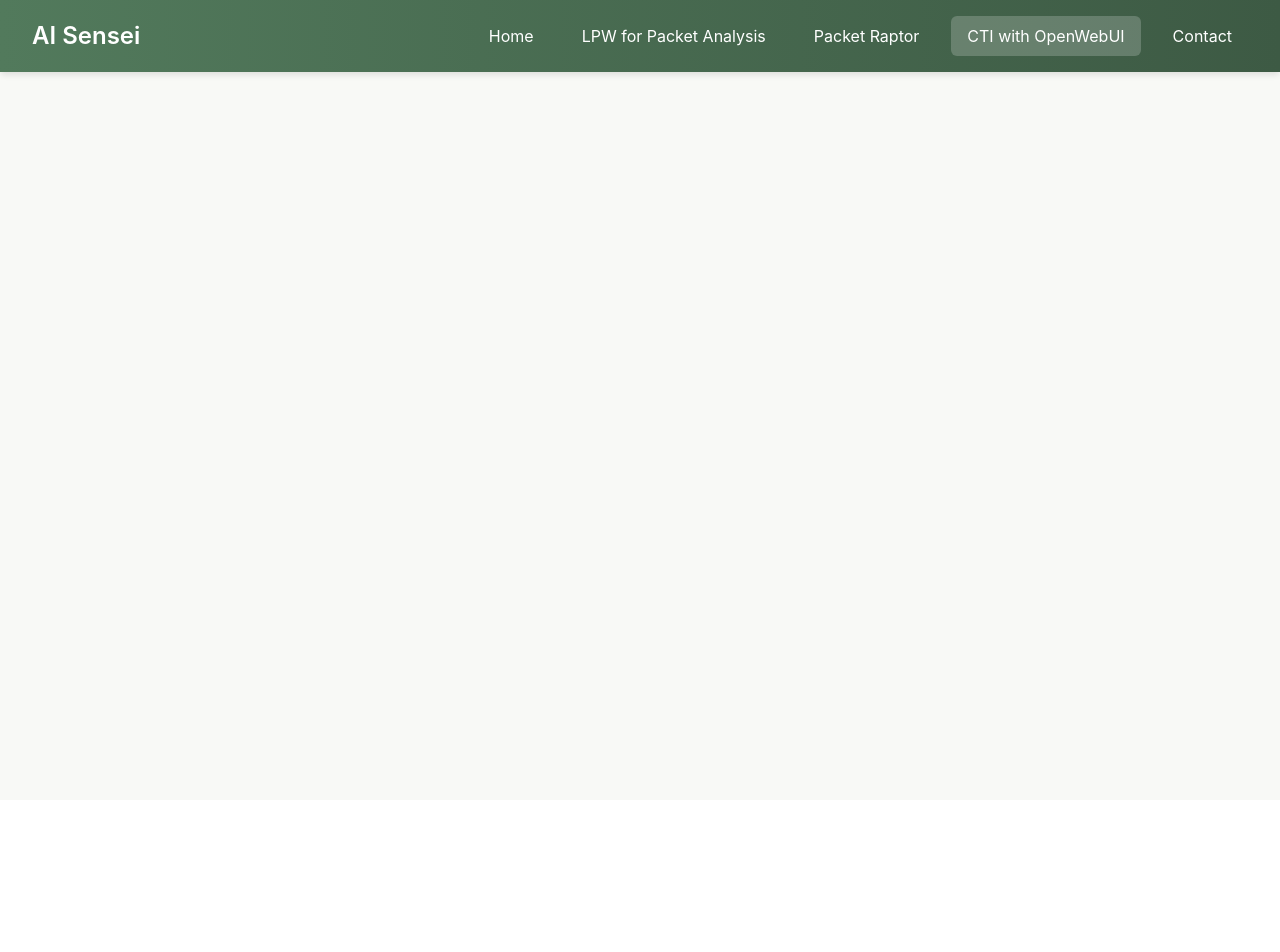
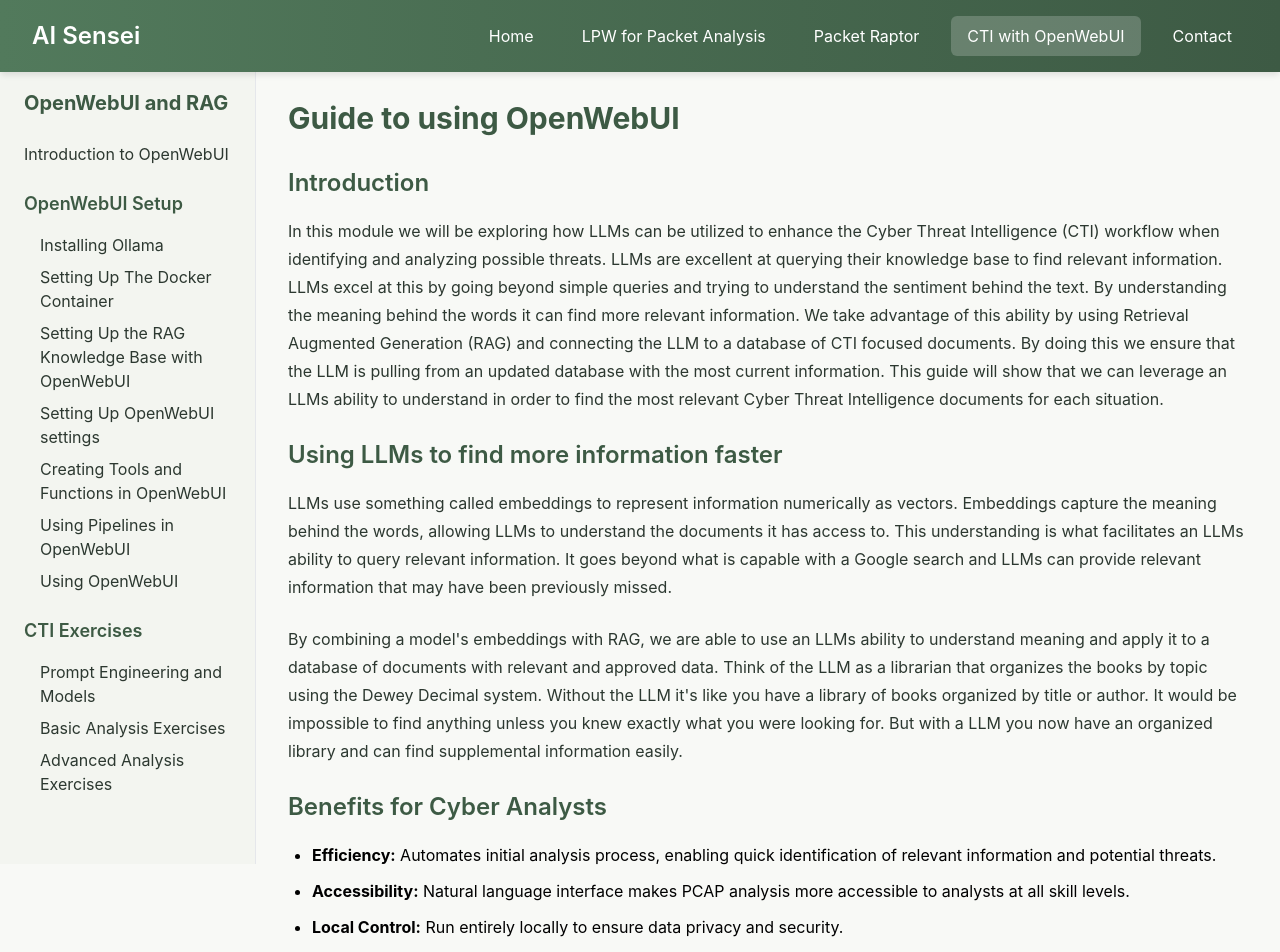
Before and after one commit to jakapop1/aisenseiV2, a React (Create React App) app: page /cti in a window 1280 px wide. Shown: the top 952 px of the page. Before the commit the page ends 800 px from the top, so only its background shows below. Built offline with nearby package versions, Linux system fonts and the light colour scheme.

Commit message:
Added CTI Landing and Sidebar
Nav-Links work to CTI Landing page and created new CTI Layout and CTI Sidebar that mirrors LPWLayout and LPWSidebar

```diff
--- a/src/App.js
+++ b/src/App.js
@@ -4,6 +4,7 @@
 import Home from './pages/Home';
 import LPWLanding from './pages/lpw/LPWLanding';
 import LPWPythonWireshark from './pages/lpw/LPWPythonWireshark';
+import CTILanding from './pages/cti/CTILanding';
 import OllamaSetup from './pages/lpw/OllamaSetup';
 
 function App() {
@@ -18,6 +19,7 @@
             <Route path="/lpw/introduction" element={<LPWLanding />} />
             <Route path="/lpw/python-wireshark" element={<LPWPythonWireshark />} />
             <Route path="/lpw/ollama" element={<OllamaSetup />} />
+            <Route path ="/cti" element={<CTILanding />} />
           </Routes>
         </main>
       </div>
--- /dev/null
+++ b/src/components/layout/CTILayout.js
@@ -0,0 +1,18 @@
+// src/components/layout/LPWLayout.js
+import React from 'react';
+import CTISidebar from './CTISidebar';
+
+const CTILayout = ({ children }) => {
+  return (
+    <div className="app">
+      <CTISidebar />
+      <main className="content-with-sidebar">
+        <div className="lpw-content">
+          {children}
+        </div>
+      </main>
+    </div>
+  );
+};
+
+export default CTILayout;
--- /dev/null
+++ b/src/components/layout/CTISidebar.js
@@ -0,0 +1,75 @@
+// src/components/layout/LPWSidebar.js
+import React from 'react';
+import { Link, useLocation } from 'react-router-dom';
+
+const CTISidebar = () => {
+  const location = useLocation();
+
+  const isActive = (path) => {
+    return location.pathname === path;
+  };
+
+  const menuItems = {
+    introduction: {
+      title: 'Introduction to OpenWebUI',
+      path: '/cti/introduction'
+    },
+    setup: {
+      title: 'OpenWebUI Setup',
+      items: [
+        { path: '/cti/ollama', text: 'Installing Ollama' },
+        { path: '/cti/docker', text: 'Setting Up The Docker Container' },
+        { path: '/cti/RAG', text: 'Setting Up the RAG Knowledge Base with OpenWebUI' },
+        { path: '/cti/settings', text: 'Setting Up OpenWebUI settings' },
+        { path: '/cti/tools', text: 'Creating Tools and Functions in OpenWebUI' },
+        { path: '/cti/pipelines', text: 'Using Pipelines in OpenWebUI'},
+        { path: '/cti/using', text: 'Using OpenWebUI' }
+      ]
+    },
+    exercises: {
+      title: 'CTI Exercises',
+      items: [
+        { path: '/cti/prompt-engineering', text: 'Prompt Engineering and Models' },
+        { path: '/cti/basic-analysis', text: 'Basic Analysis Exercises' },
+        { path: '/cti/advanced-analysis', text: 'Advanced Analysis Exercises' }
+      ]
+    }
+  };
+
+  return (
+    <aside className="sidebar">
+      <h2 className="sidebar-title">
+        OpenWebUI and RAG
+      </h2>
+
+      <div className="sidebar-section">
+        <Link
+          to={menuItems.introduction.path}
+          className={`sidebar-link ${isActive(menuItems.introduction.path) ? 'active' : ''}`}
+        >
+          {menuItems.introduction.title}
+        </Link>
+      </div>
+
+      {Object.entries({setup: menuItems.setup, exercises: menuItems.exercises}).map(([key, section]) => (
+        <div key={key} className="sidebar-section">
+          <h3 className="sidebar-section-title">{section.title}</h3>
+          <ul className="sidebar-list">
+            {section.items.map((item) => (
+              <li key={item.path}>
+                <Link
+                  to={item.path}
+                  className={`sidebar-link ${isActive(item.path) ? 'active' : ''}`}
+                >
+                  {item.text}
+                </Link>
+              </li>
+            ))}
+          </ul>
+        </div>
+      ))}
+    </aside>
+  );
+};
+
+export default CTISidebar;
--- /dev/null
+++ b/src/pages/cti/CTILanding.js
@@ -0,0 +1,59 @@
+import React from 'react';
+import CTILayout from '../../components/layout/CTILayout';
+
+const CTILanding = () => {
+  return (
+    <CTILayout>
+      <h1>Guide to using OpenWebUI</h1>
+
+      <section>
+        <h2>Introduction</h2>
+        <p>
+          In this module we will be exploring how LLMs can be utilized to enhance the Cyber Threat Intelligence (CTI) workflow
+          when identifying and analyzing possible threats. LLMs are excellent at querying their knowledge base to find relevant
+          information. LLMs excel at this by going beyond simple queries and trying to understand the sentiment behind the text.
+          By understanding the meaning behind the words it can find more relevant information. We take advantage of this ability
+          by using Retrieval Augmented Generation (RAG) and connecting the LLM to a database of CTI focused documents. By doing
+          this we ensure that the LLM is pulling from an updated database with the most current information. This guide will show
+          that we can leverage an LLMs ability to understand in order to find the most relevant Cyber Threat Intelligence documents
+          for each situation.
+        </p>
+
+        <h2>Using LLMs to find more information faster</h2>
+        <p>
+        LLMs use something called embeddings to represent information numerically as vectors. Embeddings capture the meaning behind
+        the words, allowing LLMs to understand the documents it has access to. This understanding is what facilitates an LLMs ability
+        to query relevant information. It goes beyond what is capable with a Google search and LLMs can provide relevant information
+        that may have been previously missed.</p>
+        <p>
+        By combining a model&apos;s embeddings with RAG, we are able to use an LLMs ability to understand meaning and apply it to a database
+        of documents with relevant and approved data. Think of the LLM as a librarian that organizes the books by topic using the Dewey
+        Decimal system. Without the LLM it's like you have a library of books organized by title or author. It would be impossible to
+        find anything unless you knew exactly what you were looking for. But with a LLM you now have an organized library and can find
+        supplemental information easily.
+        </p>
+
+        <h2>Benefits for Cyber Analysts</h2>
+        <ul>
+          <li>
+            <strong>Efficiency:</strong> Automates initial analysis process, enabling quick identification
+            of relevant information and potential threats.
+          </li>
+          <li>
+            <strong>Accessibility:</strong> Natural language interface makes PCAP analysis more
+            accessible to analysts at all skill levels.
+          </li>
+          <li>
+            <strong>Local Control:</strong> Run entirely locally to ensure data privacy and security.
+          </li>
+          <li>
+            <strong>Customization:</strong> Integration with Ollama allows selection and customization
+            of LLMs to suit specific needs.
+          </li>
+        </ul>
+      </section>
+    </CTILayout>
+  );
+};
+
+export default CTILanding;
```
